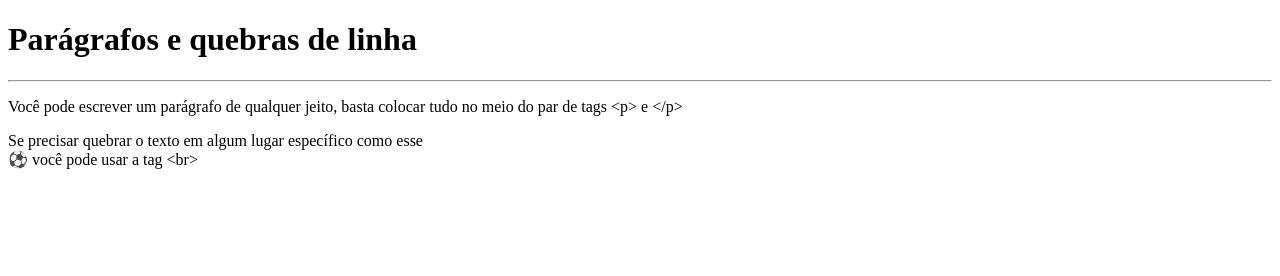
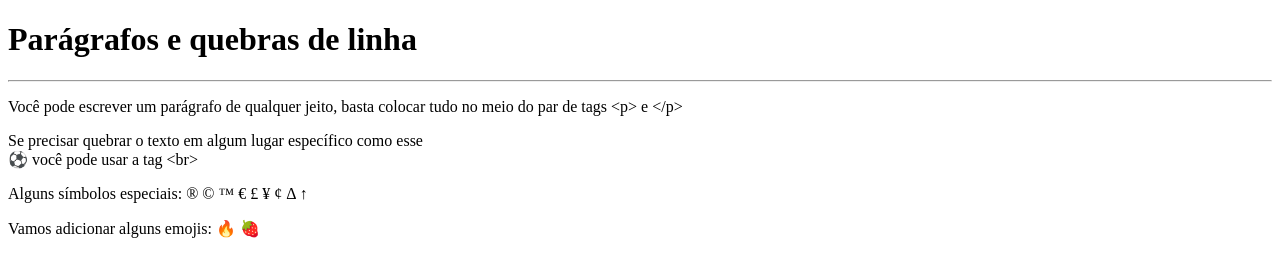
Before and after one commit to gubarbosa/HTML5-CSS3, a plain HTML site: page exercicios/ex002/index.html in a window 1280 px wide. Drawn offline with Linux system fonts and the light colour scheme.

Commit message:
adiconado emojis e símbolos :rocket:

```diff
--- a/exercicios/ex002/index.html
+++ b/exercicios/ex002/index.html
@@ -11,12 +11,30 @@
     <p>Você pode escrever um parágrafo
         de qualquer jeito, basta colocar tudo
         no meio do par de tags
-        &lt;p&gt; e &lt;/p&gt;
+        &lt;p&gt; e &lt;/p&gt;  <!--Comentários no código-->
     </p>
     <p>Se precisar quebrar o texto em algum
         lugar específico como esse <br>
         &#x26BD
         você pode usar a tag &lt;br&gt;
     </p>
+    <p>
+        Alguns símbolos especiais:
+        &reg;
+        &copy;
+        &trade;
+        &euro;
+        &pound;
+        &yen;
+        &cent;
+        &Delta;
+        &uparrow;
+    </p>
+    <p>
+        Vamos adicionar alguns emojis:
+        &#x1F525;
+        &#x1F353;
+
+    </p>
 </body>
 </html>
```
